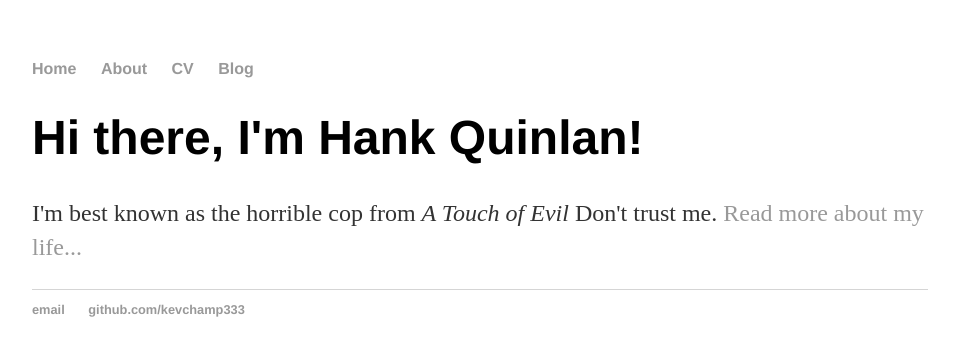
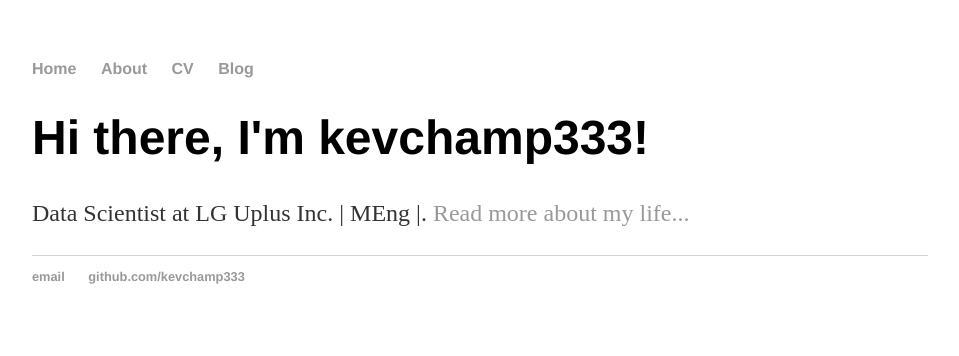
Before and after one commit to kevchamp333/kevchamp333.github.io, a Jekyll site: the page built from index.html, in a window 1280 px wide. Shown: the top 356 px of the page, without its empty margins (160-1119 px from the left). Built offline with Jekyll 4.4.1, drawn with Linux system fonts in a browser that asks for light colours; Markdown is read by kramdown in place of the engine named in the settings.

Commit message:
Update index.html

```diff
--- a/index.html
+++ b/index.html
@@ -1,8 +1,8 @@
 ---
 layout: default
-title: Hank Quinlan, Horrible Cop
+title: kevchamp333, Data Scientist
 ---
 <div class="blurb">
-	<h1>Hi there, I'm Hank Quinlan!</h1>
-	<p>I'm best known as the horrible cop from <em>A Touch of Evil</em> Don't trust me. <a href="/about">Read more about my life...</a></p>
+	<h1>Hi there, I'm kevchamp333!</h1>
+	<p>Data Scientist at LG Uplus Inc. | MEng |. <a href="/about">Read more about my life...</a></p>
 </div><!-- /.blurb -->
```
